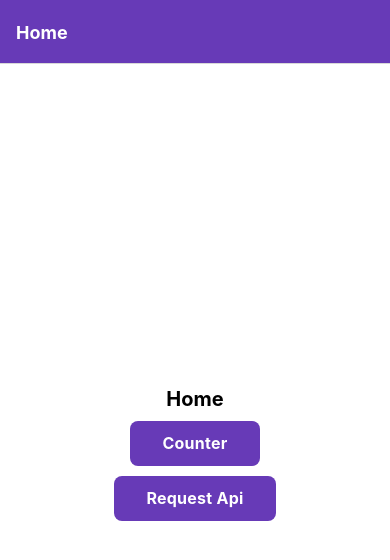
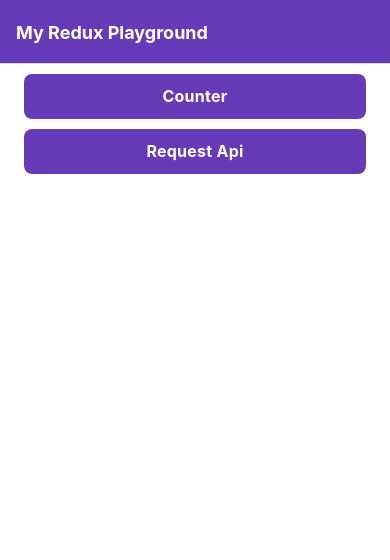
Before and after one commit to yoesuv/My-Redux-Playground, a React Native app: screen /Home in a window 390 px wide. Shown: the top 560 px of the page. Built offline with nearby package versions, Linux system fonts and the light colour scheme.

Commit message:
:pencil: update layout home

```diff
--- a/App.tsx
+++ b/App.tsx
@@ -21,7 +21,7 @@ export default function App() {
         <Stack.Navigator>
           <Stack.Screen name="Splash" component={Splash} options={{headerShown: false}} />
           <Stack.Screen name="Home" component={Home} options={{
-            title: 'Home',
+            title: 'My Redux Playground',
             headerStyle: {
               backgroundColor: THEME_COLOR
             },
--- a/src/screens/Home.tsx
+++ b/src/screens/Home.tsx
@@ -1,5 +1,5 @@
 import React from 'react';
-import { StyleSheet, Text, View } from 'react-native';
+import { StyleSheet, SafeAreaView, Text, View, ScrollView } from 'react-native';
 import { useNavigation } from '@react-navigation/native';
 import { StackNavigationProp } from '@react-navigation/stack';
 
@@ -12,18 +12,18 @@ type homeScreenProp = StackNavigationProp<RootStackParamList, 'Home'>;
 export default function Home() {
   const navigation = useNavigation<homeScreenProp>();
   return (
-    <View style={styles.container}>
-      <Text style={styles.homeText}>Home</Text>
-      <SizedBox height={10} />
-      <Button title='Counter' onPress={() => {
-        navigation.navigate('Counter');
-      }} />
-      <View style={styles.button}>
+    <SafeAreaView style={styles.container}>
+      <ScrollView style={styles.scrollview}>
+        <SizedBox height={10} />
+        <Button title='Counter' onPress={() => {
+          navigation.navigate('Counter');
+        }} />
+        <SizedBox height={10} />
         <Button title='Request Api' onPress={() => {
-          navigation.navigate('ListPlace');
+            navigation.navigate('ListPlace');
         }} />
-      </View>
-    </View>
+      </ScrollView>
+    </SafeAreaView>
   );
 }
 
@@ -31,14 +31,8 @@ const styles = StyleSheet.create({
   container: {
     flex: 1,
     backgroundColor: '#fff',
-    alignItems: 'center',
-    justifyContent: 'center',
   },
-  homeText: {
-    fontSize: 20,
-    fontWeight: 'bold',
+  scrollview: {
+    paddingHorizontal: 24,
   },
-  button: {
-    marginTop: 10,
-  }
 });
```
